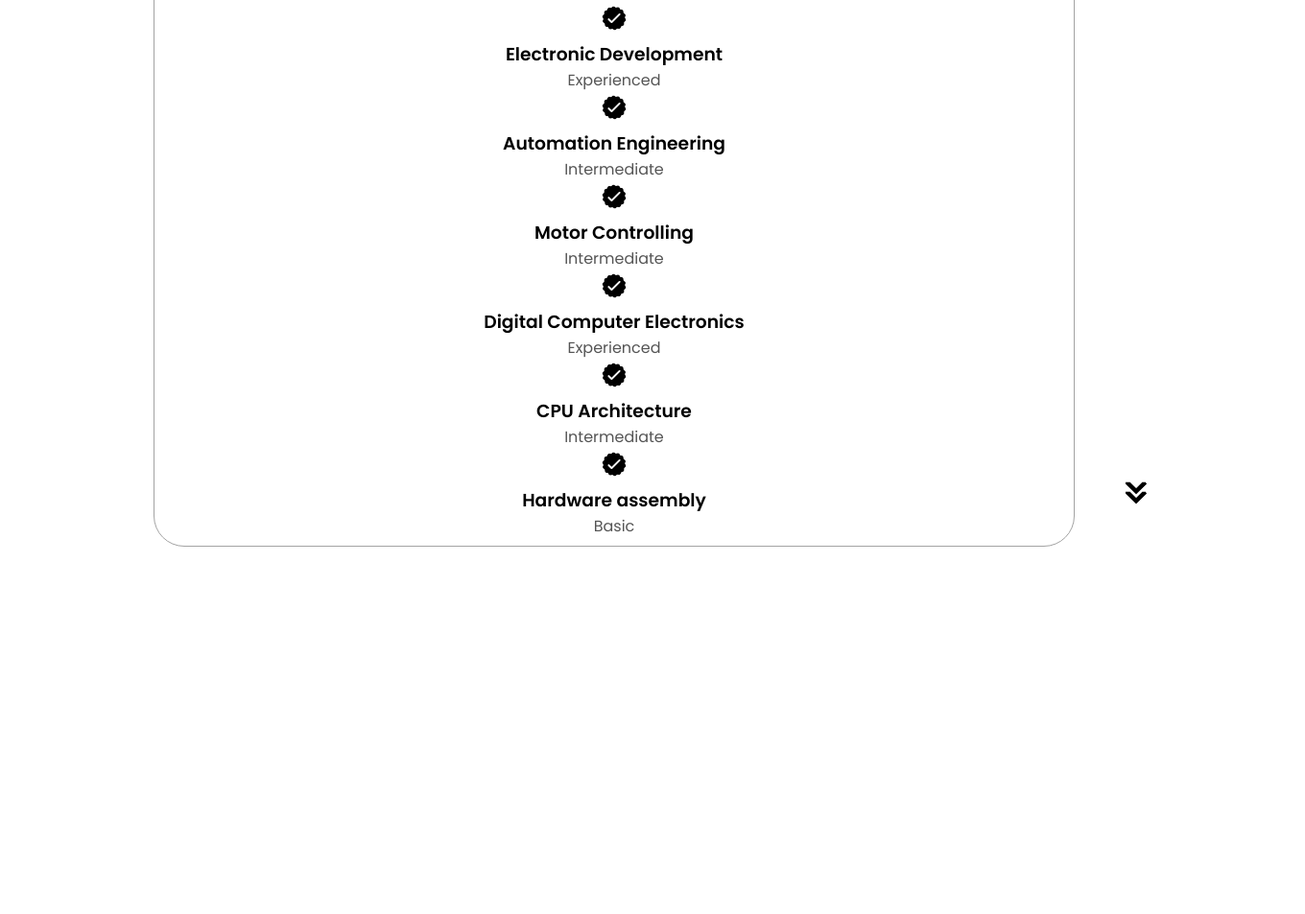
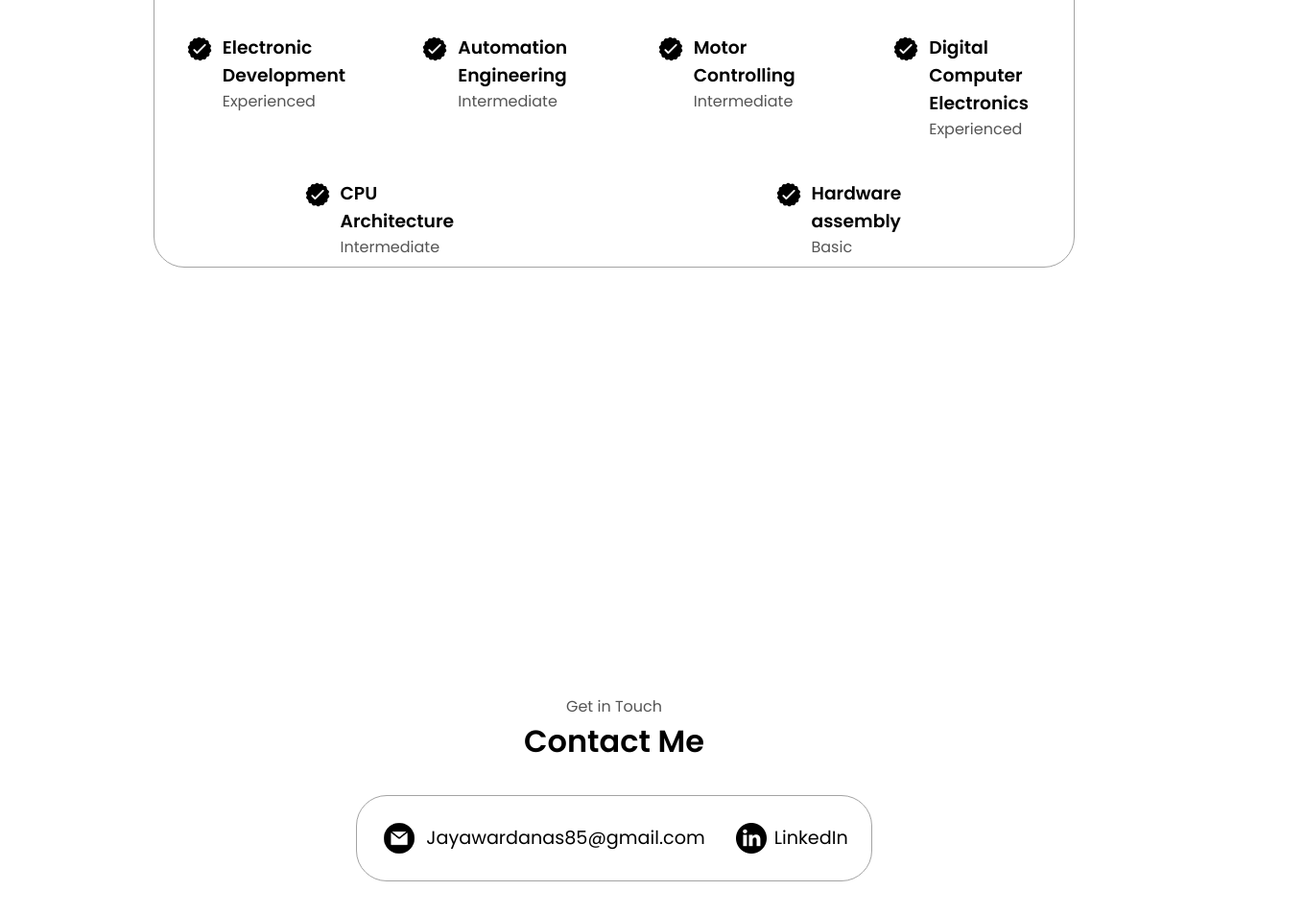
Before and after one commit to mugatiya/MY-Portfilo-website-, a plain HTML site: page index.html in a window 1280 px wide. Shown: the part 1867-2820 px from the top of the page at 96% size, 1360 px wide, since content can reach past the window. Drawn offline with Linux system fonts and the light colour scheme.

Commit message:
Add files via upload

```diff
--- a/style.css
+++ b/style.css
@@ -207,6 +207,8 @@ section{
     gap: 1rem;
 }
 
+
+
 /*ICONAS*/
 
 .icon{
@@ -268,7 +270,7 @@ section{
     position: relative;
 }
 
-.about-container{
+.about-containers{
     gap: 2rem;
     margin-bottom: 2rem;
     margin-top: 2rem;
@@ -318,7 +320,7 @@ section{
 .text-container{
     text-align: justify;
     text-justify: inter-word;
-}
+}*/
 
 /*experiece section*/
 
@@ -339,7 +341,7 @@ section{
     flex-direction: column;
 }
 
-.article.container{
+.article-container{
     display: flex;
     text-align: initial;
     flex-wrap: wrap;
@@ -348,14 +350,14 @@ section{
     justify-content: space-around;
 }
 
-.artical{
+article{
     display: flex;
     width: 10rem;
     justify-content: space-around;
     gap: 0.5rem;
 }
 
-.artical.icon{
+article.icon{
     cursor: default;
 
 }
@@ -365,18 +367,18 @@ section{
     display: flex;
     justify-content: center;
     flex-direction: column;
-    height: 140vh;
+    height: 70vh;
 }
 
 .contact-info-upper-container{
     display: flex;
     justify-content: center;
-    border-radius: 3rem;
+    border-radius: 2rem;
     border:rgb(53, 53, 53) 0.1rem solid;
     border-color: rgb(163, 163, 163);
     background: (250,250,250);
-    margin: 3rem auto;
-    padding:1rem;
+    margin: 2rem auto;
+    padding:0.5rem;
 }
 
 .contact-info-container{
```
